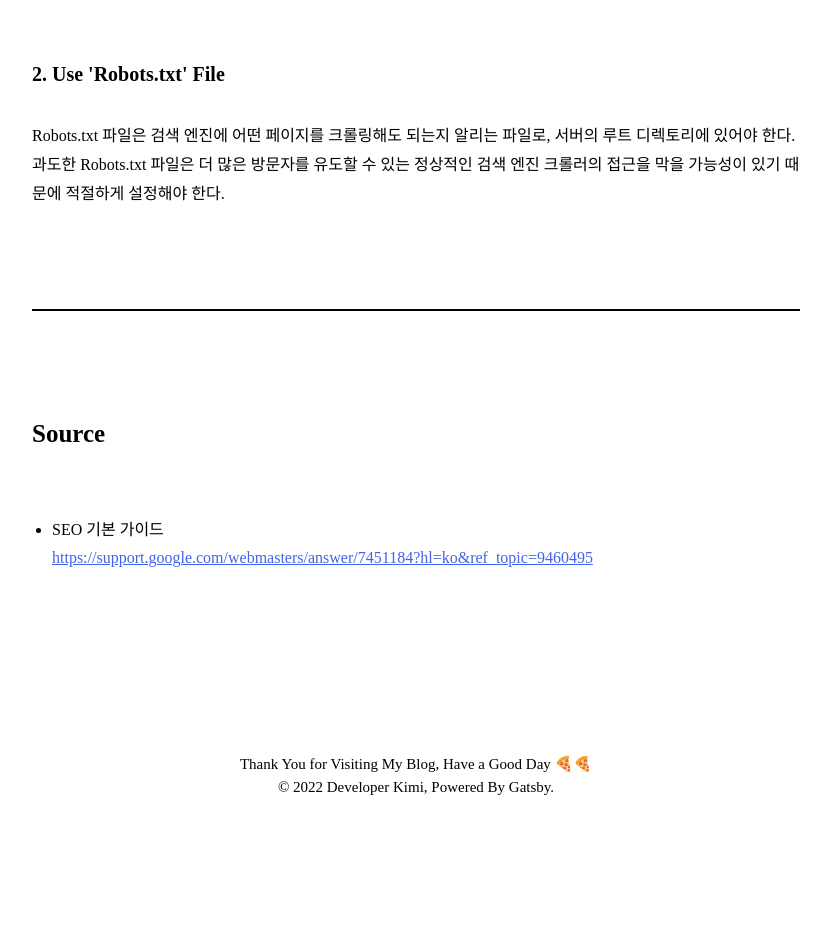
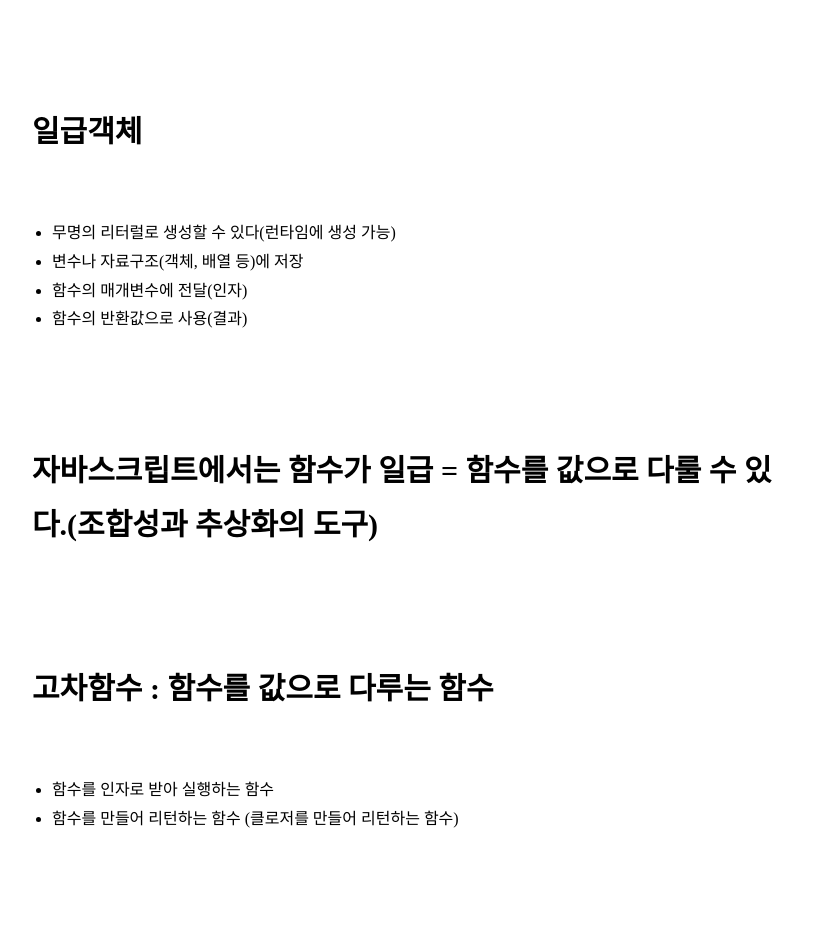
Before and after one commit to kimitt/kimi_blog.github.io, a Gatsby site: page /sunday/ in a window 1280 px wide. Shown: the part 705-1638 px from the top of the page, without its empty margins (224-1055 px from the left). Before the commit the page ends 1553 px from the top, so only its background shows below. Built offline with nearby package versions, Linux system fonts and the light colour scheme; Gatsby itself is replaced by a stand-in of ours; a web font is replaced by a local one.

Commit message:
contents update

```diff
--- a/contents/sunday.md
+++ b/contents/sunday.md
@@ -1,27 +1,35 @@
 ---
 date: '2020-08-28'
-title: 'Sunday'
-categories: ['Test']
-summary: '테스트가 성공하길 바란다!'
-thumbnail: './test.png'
+title: '함수형 자바스크립트'
+categories: ['Javascript', 'Study']
+summary: '인프런:함수형 프로그래밍과 JavaScript ES6+ / 모던자바스크립트 Deep Dive'
+thumbnail: './000030.JPG'
 ---
 
-### 1. Help Google Bot to Find My Contents
+### 함수형 자바스크립트 기본기
 
-구글에 SiteMap을 제출하여 사이트에 있는 파일로서 새 페이지나 변경된 페이지가 있을 때 이를 검색 엔진에 알려주도록 할 수 있다.
+# 평가 : 코드가 계산 되어 값을 만드는 것
+# 일급객체
+  - 무명의 리터럴로 생성할 수 있다(런타임에 생성 가능)
+  - 변수나 자료구조(객체, 배열 등)에 저장
+  - 함수의 매개변수에 전달(인자)
+  - 함수의 반환값으로 사용(결과)
 
-SiteMap은 사이트에 있는 페이지, 동영상 및 기타 파일과 각 관계에 관한 정보를 제공하는 파일로, 검색 엔진은 이를 읽고 사이트를 더 지능적으로 크롤링 할 수 있게 된다.
+# 자바스크립트에서는 함수가 일급 = 함수를 값으로 다룰 수 있다.(조합성과 추상화의 도구)
 
-### 2. Use 'Robots.txt' File
+# 고차함수 : 함수를 값으로 다루는 함수
+  - 함수를 인자로 받아 실행하는 함수
+  <script>
+    const apply1 = f => f(1);
+    const add2 = a => a + 2;
+    log(apply1(add2)); //3 => add2라는 함수를 받아서 apply1 안에서 실행
+    log(apply1(a => a-1)); //0
+  </script>
 
-Robots.txt 파일은 검색 엔진에 어떤 페이지를 크롤링해도 되는지 알리는 파일로, 서버의 루트 디렉토리에 있어야 한다.
-
-과도한 Robots.txt 파일은 더 많은 방문자를 유도할 수 있는 정상적인 검색 엔진 크롤러의 접근을 막을 가능성이 있기 때문에 적절하게 설정해야 한다.
-
----
-
-## Source
-
-- SEO 기본 가이드
-
-  [<https://support.google.com/webmasters/answer/7451184?hl=ko&ref_topic=9460495>](https://support.google.com/webmasters/answer/7451184?hl=ko&ref_topic=9460495)
+  - 함수를 만들어 리턴하는 함수 (클로저를 만들어 리턴하는 함수)
+  <script>
+    const addMaker = a => b => a + b; // b => a + b 함수는 a를 기억하는 클로저 함수
+    const add10 = addMaker(10);
+    log(add10); // b => a + b
+    log(add10(5)); // 15
+  </script>
```
Also changed, not shown: README.md, 1 other file.
